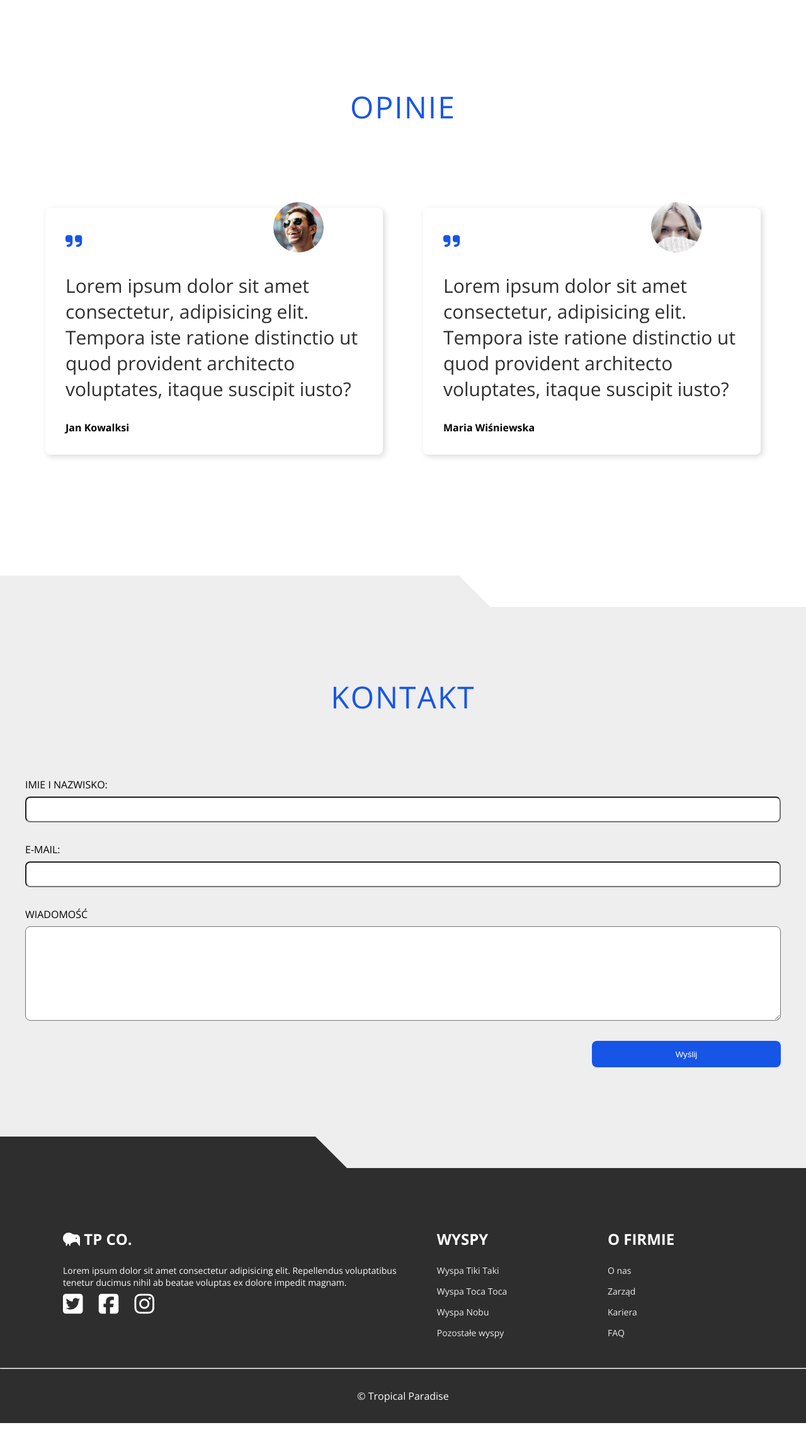
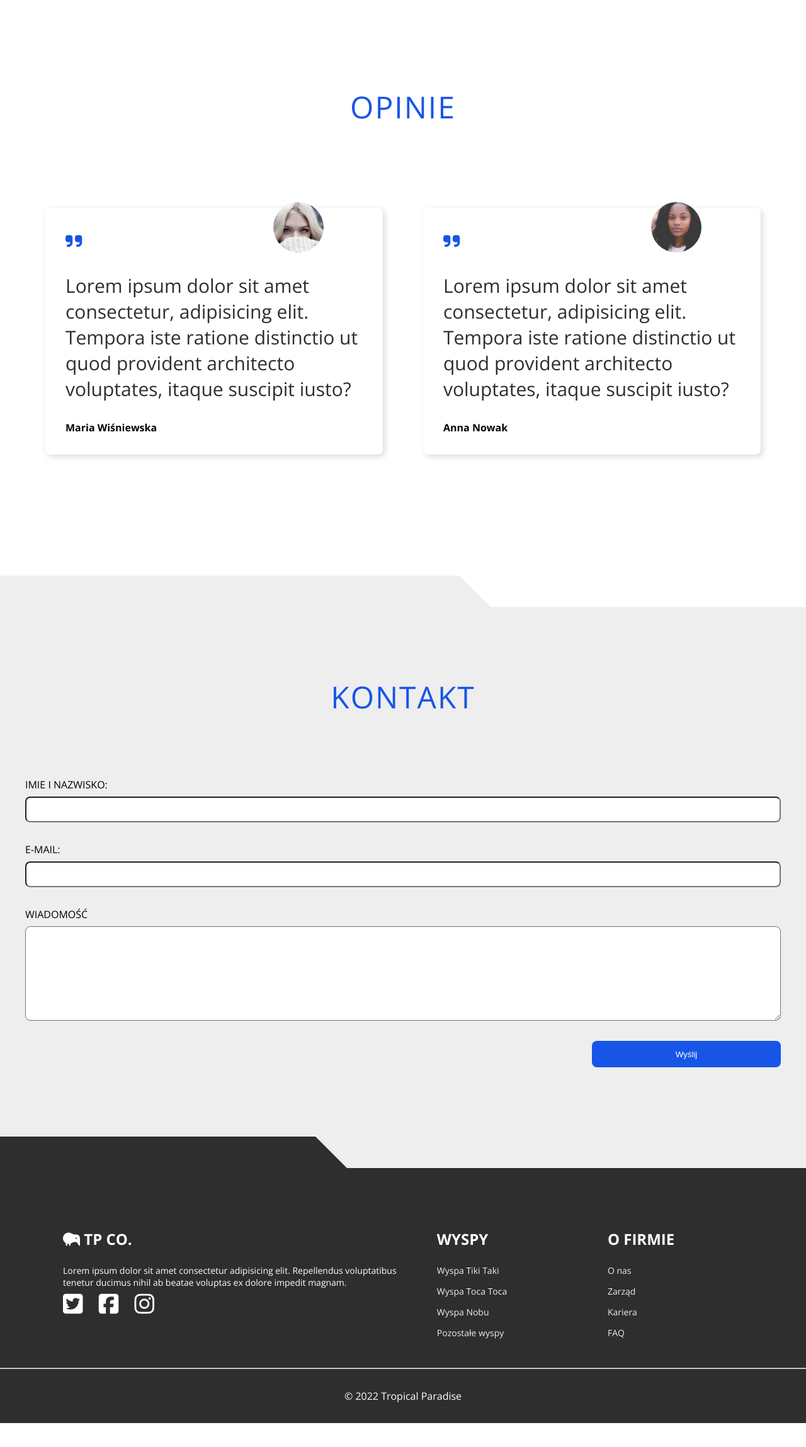
Before and after one commit to Zabciol/Tropical-Paradise, a plain HTML site: page index.html in a window 1280 px wide. Shown: the part 5362-7660 px from the top of the page at 63% size. Drawn offline with nearby package versions, Linux system fonts and the light colour scheme.

Commit message:
koniec projektu

```diff
--- a/js/main.js
+++ b/js/main.js
@@ -1,9 +1,14 @@
 const nav = document.querySelector('.nav');
 const navBtn = document.querySelector('.burger-btn');
 const allNavItems = document.querySelectorAll('.nav__item');
+const navBtnBars = document.querySelector('.burger-btn__bars');
+const allSections = document.querySelectorAll('.section');
+const footerYear = document.querySelector('.footer__year');
 
 const handleNav = () => {
 	nav.classList.toggle('nav--active');
+
+	navBtnBars.classList.remove('black-bars-color');
 
 	allNavItems.forEach((item) => {
 		item.addEventListener('click', () => {
@@ -24,4 +29,29 @@ const handleNavItemsAnimation = () => {
 	});
 };
 
+const handleObserver = () => {
+	const currentSection = window.scrollY;
+
+	allSections.forEach((section) => {
+		if (
+			section.classList.contains('white-section') &&
+			section.offsetTop <= currentSection + 60
+		) {
+			navBtnBars.classList.add('black-bars-color');
+		} else if (
+			!section.classList.contains('white-section') &&
+			section.offsetTop <= currentSection + 60
+		) {
+			navBtnBars.classList.remove('black-bars-color');
+		}
+	});
+};
+
+const handleCurrentYear = () => {
+	const year = new Date().getFullYear();
+	footerYear.innerText = year;
+};
+
+handleCurrentYear();
 navBtn.addEventListener('click', handleNav);
+window.addEventListener('scroll', handleObserver);
--- a/sass/main.scss
+++ b/sass/main.scss
@@ -83,6 +83,13 @@ body {
 
 .nav-items-navigation {
 	animation: navItemsAnimation 1s both;
+}
+
+//Black bars
+.black-bars-color,
+.black-bars-color::after,
+.black-bars-color::before {
+	background-color: $dark;
 }
 
 //header
```
Also changed, not shown: css/main.css, 1 other file.
